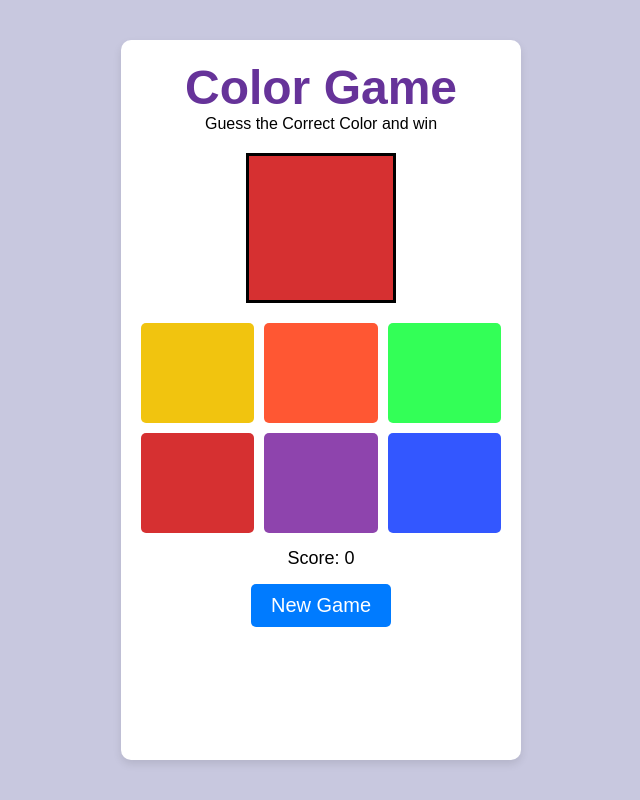
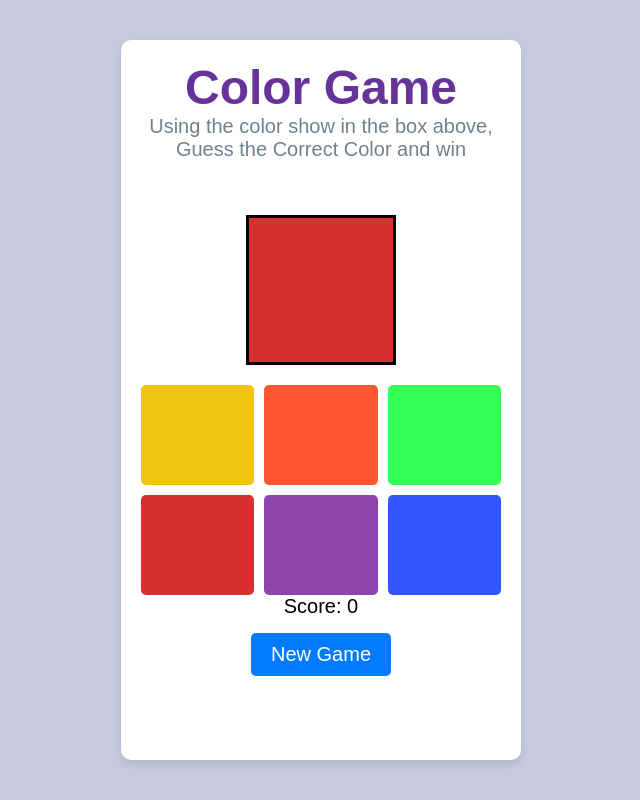
Before and after one commit to abeeebdon/HNG-internship1, a React (Vite) app: page / in a window 1280 px wide. Shown: the whole page, without its empty margins (319-959 px from the left). Built offline with nearby package versions, Linux system fonts and the light colour scheme.

Commit message:
Adding animation

```diff
--- a/src/App.jsx
+++ b/src/App.jsx
@@ -79,10 +79,20 @@ const App = () => {
     <div className="container">
       <main className="game-container">
         <div>
-          <h1 data-testid="gameInstructions" className="game-header">
-            Color Game
-          </h1>
-          <p>Guess the Correct Color and win</p>
+          <h1 className="game-header">Color Game</h1>
+          <p data-testid="gameInstructions" className="gameInstructions">
+            Using the color show in the box above, Guess the Correct Color and
+            win
+          </p>
+          <h2
+            data-testid="gameStatus"
+            className="game-status"
+            style={{
+              color: gameStatus == 'Wrong! Try again.' && 'red',
+            }}
+          >
+            {gameStatus}
+          </h2>
         </div>
         <div
           data-testid="colorBox"
@@ -100,10 +110,9 @@ const App = () => {
             ></button>
           ))}
         </div>
-        <div className="scoreboard">
-          <h2 data-testid="gameStatus">{gameStatus}</h2>
-          <p data-testid="score">Score: {score}</p>
-        </div>
+        <p data-testid="score" className="game-score">
+          Score: {score}
+        </p>
         <button
           onClick={startNewGame}
           data-testid="newGameButton"
--- a/src/index.css
+++ b/src/index.css
@@ -17,7 +17,7 @@ body {
   height: 100vh;
 }
 .game-container {
-  height: 90vh;
+  min-height: 90vh;
   width: 90vw;
   max-width: 350px;
   background: white;
@@ -32,6 +32,25 @@ body {
   font-size: 48px;
   font-weight: bold;
   color: rebeccapurple;
+}
+.gameInstructions {
+  color: slategray;
+  font-size: 20px;
+}
+.game-status {
+  margin-top: 15px;
+  animation: status 3s infinite ease-in-out;
+  position: relative;
+  height: 1.2rem;
+}
+@keyframes status {
+  from {
+    transform: translateY(0%);
+    font-size: 0.4rem;
+  }
+  to {
+    transform: translateY(30%);
+  }
 }
 .color-box {
   width: 150px;
@@ -77,5 +96,7 @@ body {
 
 .scoreboard {
   margin-top: 15px;
-  font-size: 18px;
 }
+.game-score {
+  font-size: 20px;
+}
```
